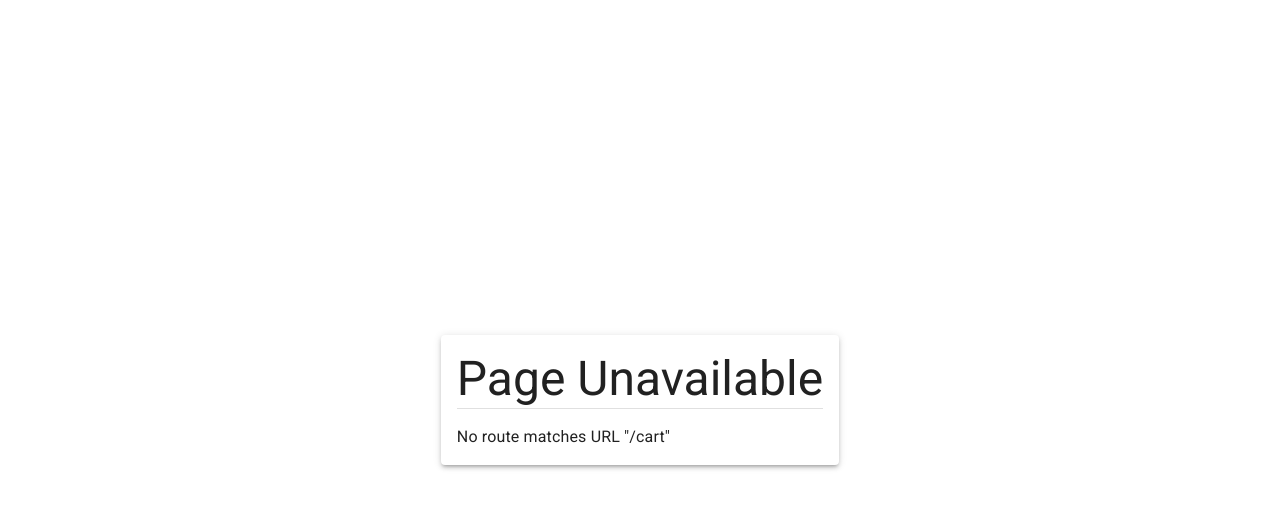
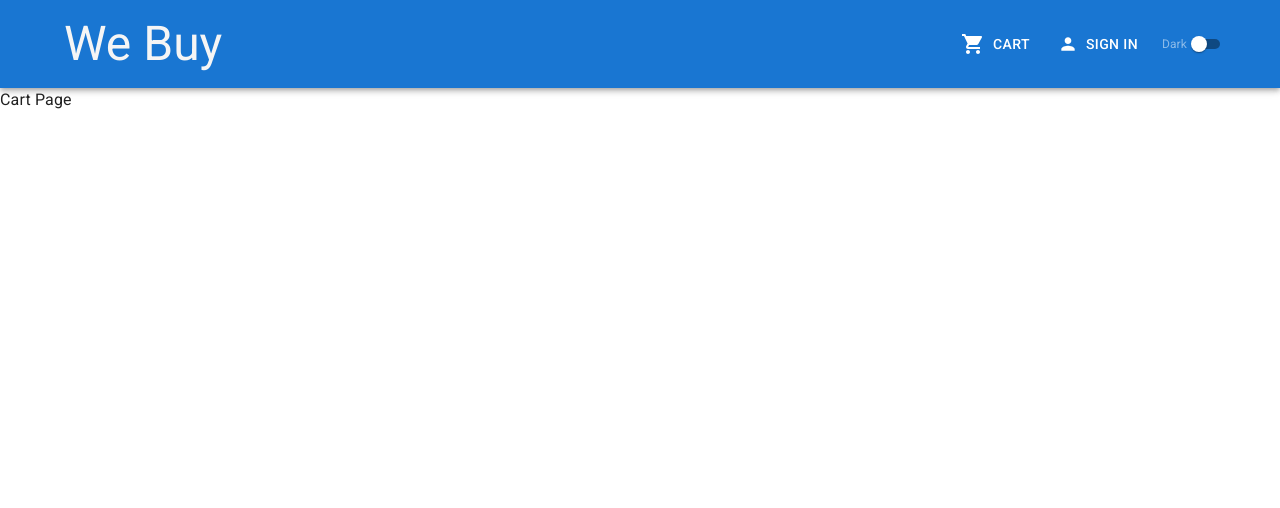
Before and after one commit to Ofonna-N/we-buy, a React (Vite) app in the folder frontend/: page /cart in a window 1280 px wide. Shown: the top 508 px of the page. Built offline with nearby package versions, Linux system fonts and the light colour scheme.

Commit message:
added router dom link to nav menu buttons

```diff
--- a/frontend/src/component/menus/AppSideMenu.tsx
+++ b/frontend/src/component/menus/AppSideMenu.tsx
@@ -20,14 +20,19 @@ import useModeCtx from "../../hooks/useModeCtx";
 import ShoppingCartIcon from "@mui/icons-material/ShoppingCart";
 import PersonIcon from "@mui/icons-material/Person";
 import { appMenuAcitons } from "../../slices/appMenuSlice";
+import { Link as RouterLink } from "react-router-dom";
 //#endregion
 
 const AppSideMenu = () => {
   const darkModeCtx = useModeCtx();
   const cartQty = useAppSelector((state) => state.cartSlice.qty);
   const theme = useTheme();
+  const isToggled = useAppSelector((state) => state.appMenuSlice.isToggled);
+  const dispach = useAppDispatch();
+  const navBarHeight = "88.01px";
+
   const sideMenuNavItems = [
-    <ListItemButton>
+    <ListItemButton component={RouterLink} to="/cart">
       <ListItemIcon>
         <Badge
           invisible={cartQty <= 0}
@@ -66,9 +71,6 @@ const AppSideMenu = () => {
       </ListItemText>
     </ListItemButton>,
   ];
-  const isToggled = useAppSelector((state) => state.appMenuSlice.isToggled);
-  const dispach = useAppDispatch();
-  const navBarHeight = "88.01px";
 
   return (
     <Drawer
--- a/frontend/src/component/navbar/NavLinkIconBtn.tsx
+++ b/frontend/src/component/navbar/NavLinkIconBtn.tsx
@@ -1,9 +1,29 @@
 import { styled } from "@mui/material/styles";
-import Button from "@mui/material/Button";
+import Button, { ButtonProps } from "@mui/material/Button";
+import { Link as RouterLink } from "react-router-dom";
+// const NavLinkIconBtn = styled(Button)<ButtonProps>(() => ({
+//   color: "white",
+//   textDecoration: "none",
+// }));
+const NavLinkIconBtn = (props: ButtonProps & { to: string }) => {
+  const { sx, to, ...otherProps } = props;
+  //   styled(Button)<ButtonProps>(() => ({
+  //   color: "white",
+  //   textDecoration: "none",
+  // }));
 
-const NavLinkIconBtn = styled(Button)(() => ({
-  color: "white",
-  textDecoration: "none",
-}));
+  return (
+    <Button
+      {...otherProps}
+      sx={{
+        ...sx,
+        color: "white",
+        textDecoration: "none",
+      }}
+      component={RouterLink as any}
+      to={to}
+    />
+  );
+};
 
 export default NavLinkIconBtn;
--- a/frontend/src/component/navbar/Navbar.tsx
+++ b/frontend/src/component/navbar/Navbar.tsx
@@ -78,7 +78,8 @@ const Navbar = () => {
           </Link>
           <Box display={{ xs: "none", sm: "flex" }} gap={"1rem"}>
             <NavLinkIconBtn
-              href="#"
+              // href="/cart"
+              to="/cart"
               startIcon={
                 <Badge
                   invisible={cartQty <= 0}
@@ -92,7 +93,7 @@ const Navbar = () => {
             >
               Cart
             </NavLinkIconBtn>
-            <NavLinkIconBtn href="#" startIcon={<PersonIcon />}>
+            <NavLinkIconBtn startIcon={<PersonIcon />} to="#">
               Sign In
             </NavLinkIconBtn>
           </Box>
--- /dev/null
+++ b/frontend/src/pages/CartPage.tsx
@@ -0,0 +1,5 @@
+const CartPage = () => {
+  return <div>Cart Page</div>;
+};
+
+export default CartPage;
```
Also changed, not shown: frontend/src/routes.tsx (+6 -1 lines).
